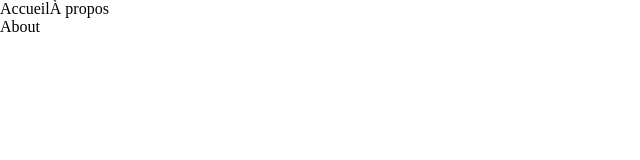
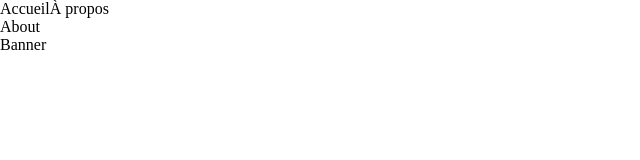
Before and after one commit to maxdnc/kosa-2024, a React (Vite) app: page /kosa-2024/about in a window 1280 px wide. Shown: the top 160 px of the page, without its empty margins (0-640 px from the left). Built offline with nearby package versions, Linux system fonts and the light colour scheme.

Commit message:
feat: Add Banner component to AboutPage

```diff
--- a/src/components/pages/About/AboutPage.jsx
+++ b/src/components/pages/About/AboutPage.jsx
@@ -1,4 +1,10 @@
+import Banner from '../../reusable-UI/Banner.jsx';
 const AboutPage = () => {
-  return <div>About</div>;
+  return (
+    <div>
+      About
+      <Banner />
+    </div>
+  );
 };
 export default AboutPage;
```
